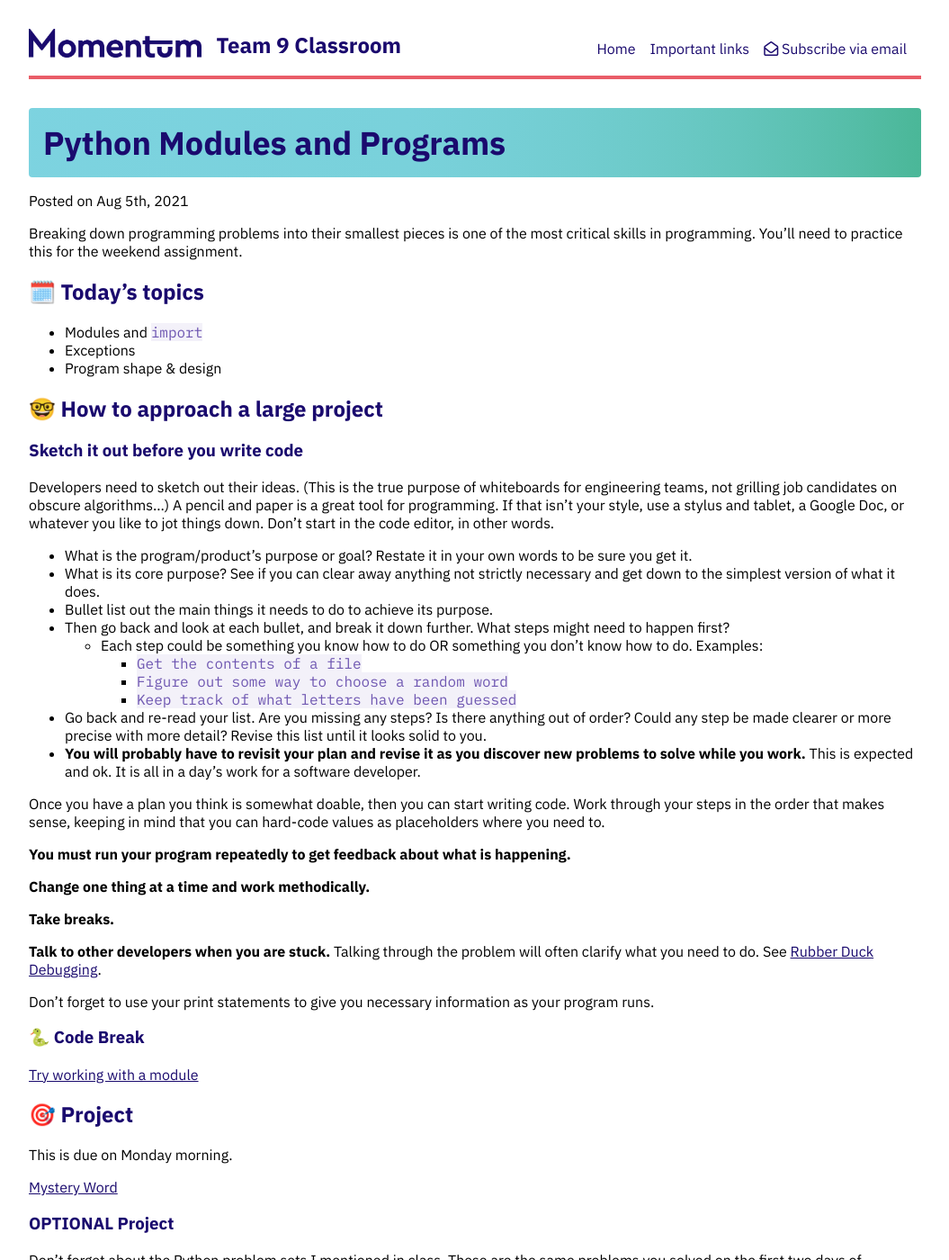
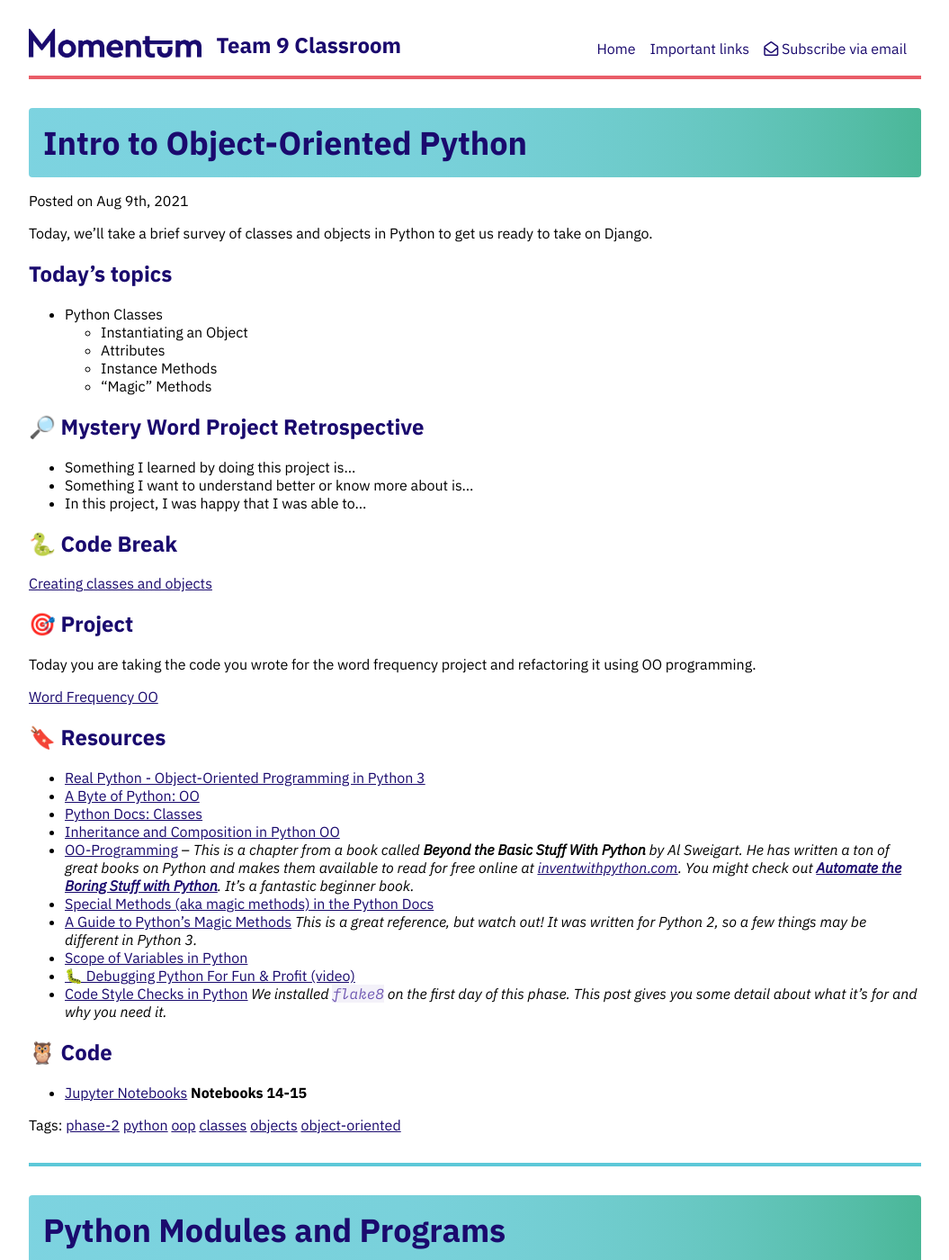
Before and after one commit to Momentum-Team-9/momentum-team-9.github.io, a Jekyll site: the page built from index.html, in a window 1280 px wide and 1400 px high. Shown: the whole window at 90% size, without its empty margins (112-1167 px from the left). Built offline with Jekyll 4.4.1, drawn with Linux system fonts in a browser that asks for light colours; nearby versions of some CDN libraries; the list of posts is cut into pages by our own code; some of the changed text lies outside the part shown.

Commit message:
Add OO content

```diff
--- /dev/null
+++ b/_posts/2021-08-09-py-oo.md
@@ -0,0 +1,48 @@
+---
+layout: post
+title: Intro to Object-Oriented Python
+tags: phase-2 python oop classes objects object-oriented
+---
+
+Today, we'll take a brief survey of classes and objects in Python to get us ready to take on Django.
+
+## Today's topics
+
+- Python Classes
+  - Instantiating an Object
+  - Attributes
+  - Instance Methods
+  - "Magic" Methods
+
+## 🔎 Mystery Word Project Retrospective
+
+- Something I learned by doing this project is...
+- Something I want to understand better or know more about is...
+- In this project, I was happy that I was able to...
+
+## 🐍 Code Break
+
+[Creating classes and objects]({% link code_exercises/py-oo.md %})
+
+## 🎯 Project
+
+Today you are taking the code you wrote for the word frequency project and refactoring it using OO programming.
+
+[Word Frequency OO](https://classroom.github.com/a/D43yN2sf)
+
+## 🔖 Resources
+
+- [Real Python - Object-Oriented Programming in Python 3](https://realpython.com/python3-object-oriented-programming/)
+- [A Byte of Python: OO](https://python.swaroopch.com/oop.html)
+- [Python Docs: Classes](https://docs.python.org/3/tutorial/classes.html)
+- [Inheritance and Composition in Python OO](https://realpython.com/inheritance-composition-python/)
+- [OO-Programming](https://inventwithpython.com/beyond/chapter15.html) -- _This is a chapter from a book called **Beyond the Basic Stuff With Python** by Al Sweigart. He has written a ton of great books on Python and makes them available to read for free online at [inventwithpython.com](https://inventwithpython.com/). You might check out [**Automate the Boring Stuff with Python**](https://automatetheboringstuff.com/). It's a fantastic beginner book._
+- [Special Methods (aka magic methods) in the Python Docs](https://docs.python.org/3/reference/datamodel.html#special-method-names)
+- [A Guide to Python's Magic Methods](https://rszalski.github.io/magicmethods/) _This is a great reference, but watch out! It was written for Python 2, so a few things may be different in Python 3._
+- [Scope of Variables in Python](https://www.datacamp.com/community/tutorials/scope-of-variables-python)
+- [🐛 Debugging Python For Fun & Profit (video)](https://www.youtube.com/watch?v=rMCZgYfEJJI)
+- [Code Style Checks in Python](https://julien.danjou.info/code-style-checks-in-python/) _We installed `flake8` on the first day of this phase. This post gives you some detail about what it's for and why you need it._
+
+## 🦉 Code
+
+- [Jupyter Notebooks](https://github.com/Momentum-Team-9/python-notebooks) **Notebooks 14-15**
```
Also changed, not shown: code_exercises/py-oo.md (+1 -2 lines).
